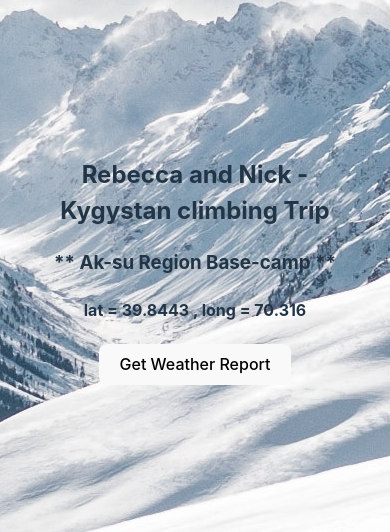
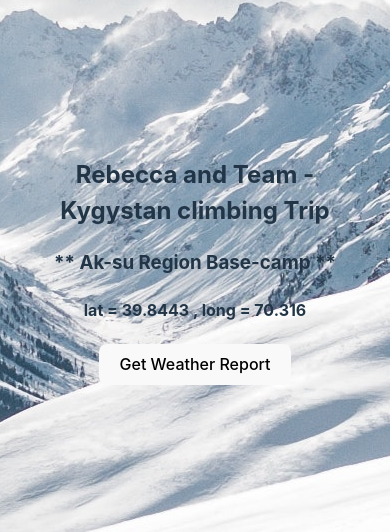
Before and after one commit to Ice-and-Rock/Expedition_Weather_Kyrgyzstan, a React (Vite) app in the folder Expedition_Weather_Kygyzstan/: page / in a window 390 px wide. Shown: the part 161-693 px from the top of the page. Built offline with nearby package versions, Linux system fonts and the light colour scheme.

Commit message:
costomized render for Mobile use - Win

```diff
--- a/Expedition_Weather_Kygyzstan/src/App.jsx
+++ b/Expedition_Weather_Kygyzstan/src/App.jsx
@@ -32,7 +32,7 @@ console.log(weatherData)
 
   return (
     <div className="weather-app">
-    <h2>Rebecca and Nick - Kygystan climbing Trip</h2>
+    <h2>Rebecca and Team - Kygystan climbing Trip</h2>
     <h3>** Ak-su Region Base-camp **</h3>
     <h4>lat = 39.8443 , long = 70.316</h4>
     {!buttonClicked && (
--- a/Expedition_Weather_Kygyzstan/src/index.css
+++ b/Expedition_Weather_Kygyzstan/src/index.css
@@ -1,10 +1,10 @@
 :root {
   font-family: Inter, system-ui, Avenir, Helvetica, Arial, sans-serif;
   line-height: 1.5;
-  font-weight: 400;
+  font-weight: 300;
 
   color-scheme: light dark;
-  color: rgba(9, 7, 7, 0.87);
+  color: rgba(0, 17, 199, 0.87);
   background-color: #866161;
   background-image: url('../public/mountains_bg.jpg');
   background-position: center;
@@ -90,6 +90,7 @@ button:focus-visible {
 }
 
 .weather-card {
+
   min-width: 83px;
   max-height: 210px;
   margin: 3px;
@@ -119,7 +120,31 @@ button:focus-visible {
 
 /* Adjust styling for mobile devices */
 @media screen and (max-width: 768px) {
+  #root {
+    margin: 0;
+    padding: 5%;
+
+  }
+  .weather-app{
+    padding: 0;
+  }
+  .weather-grid {
+    /* width: 100% ; */
+    display: flex;
+    flex-wrap: wrap;
+    justify-content: center;
+    margin: 0;
+    padding: 0;
+  }
   .weather-card {
-    width: 100%;
+    /* width: 20%; */
+    font-size: 0.4em;
+    min-width: 20px;
+    margin: 1px;
+    padding: 1%;
+  }
+
+  .day-title {
+    font-size: large;
   }
 }
```
